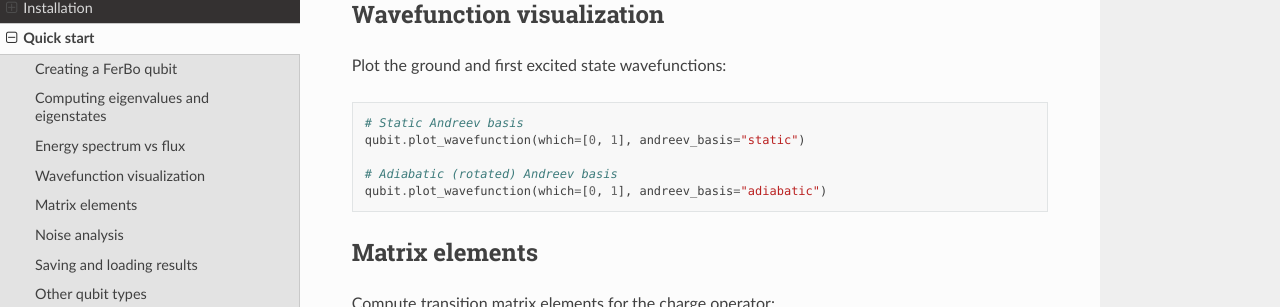
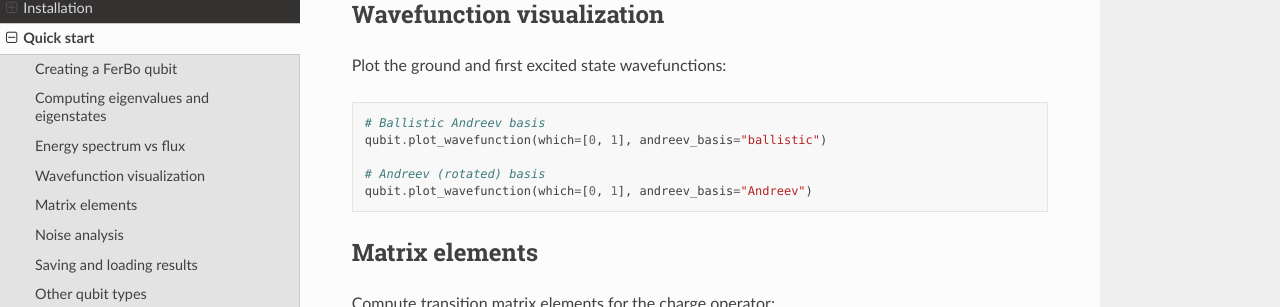
Before and after one commit to joanjcaceres/HybridSuperQubits, a Sphinx documentation site: the page built from docs/quickstart.rst, in a window 1280 px wide and 900 px high, scrolled down 983 px. Shown: the part 144-451 px from the top of the window. Built offline with Sphinx 7.4.7 and the Read the Docs theme 3.1.0, drawn with Linux system fonts in a browser that asks for light colours.

Commit message:
feat!: rename Ferbo basis from static/adiabatic to ballistic/Andreev
BREAKING CHANGE: `wavefunction()` parameter renamed from `andreev_basis`
to `representation` with values `"ballistic"` | `"Andreev"`.
`plot_wavefunction()` keeps `andreev_basis` but with the new values.

Co-Authored-By: Claude Opus 4.6 <noreply@anthropic.com>

```diff
--- a/docs/examples.rst
+++ b/docs/examples.rst
@@ -17,10 +17,10 @@ Available notebooks
 
 **representation.ipynb**
    Wavefunction analysis and state representation for the FerBo qubit, including
-   static and adiabatic Andreev bases.
+   ballistic and Andreev bases.
 
 **solving_rotation_ferbo.ipynb**
-   Basis rotation techniques for the FerBo qubit and the effect of the adiabatic
+   Basis rotation techniques for the FerBo qubit and the effect of the Andreev
    transformation on the Andreev sector.
 
 **circuit.ipynb**
--- a/docs/quickstart.rst
+++ b/docs/quickstart.rst
@@ -62,11 +62,11 @@ Plot the ground and first excited state wavefunctions:
 
 .. code-block:: python
 
-   # Static Andreev basis
-   qubit.plot_wavefunction(which=[0, 1], andreev_basis="static")
+   # Ballistic Andreev basis
+   qubit.plot_wavefunction(which=[0, 1], andreev_basis="ballistic")
 
-   # Adiabatic (rotated) Andreev basis
-   qubit.plot_wavefunction(which=[0, 1], andreev_basis="adiabatic")
+   # Andreev (rotated) basis
+   qubit.plot_wavefunction(which=[0, 1], andreev_basis="Andreev")
 
 Matrix elements
 ---------------
--- a/docs/theory.rst
+++ b/docs/theory.rst
@@ -67,7 +67,7 @@ The protected regime is bounded by :math:`Z/R_Q \gtrsim 2E_C / (\pi \varepsilon_
 Berry phase correction
 ~~~~~~~~~~~~~~~~~~~~~~
 
-In the adiabatic representation (where the Andreev basis rotates with the phase),
+In the Andreev representation (where the Andreev basis rotates with the phase),
 a scalar Berry phase correction arises. This is implemented as
 :py:meth:`~HybridSuperQubits.ferbo.Ferbo._berry_contribution` and can be toggled
 via the ``include_berry`` flag in :py:meth:`~HybridSuperQubits.ferbo.Ferbo.potential`.
--- a/pyproject.toml
+++ b/pyproject.toml
@@ -4,7 +4,7 @@ build-backend = "poetry.core.masonry.api"
 
 [tool.poetry]
 name        = "HybridSuperQubits"
-version = "0.10.7"
+version = "0.10.8"
 description = "Package to simulate hybrid superconducting qubits"
 authors     = ["Joan Cáceres <contact@joancaceres.com>"]
 license     = "MIT"
```
Also changed, not shown: CHANGELOG.md (+7 -2 lines), README.md (+2 -2 lines), 2 other files.
